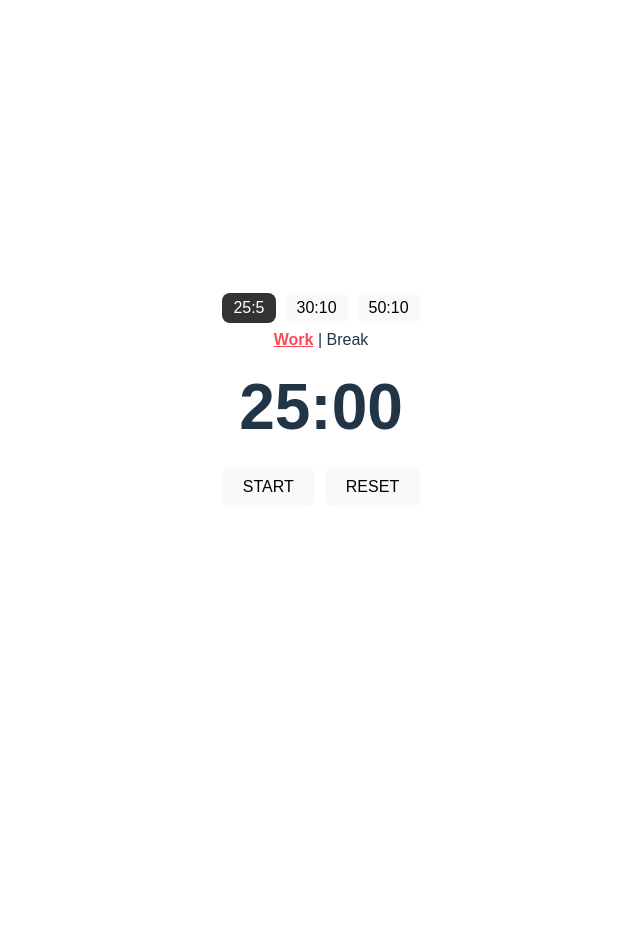
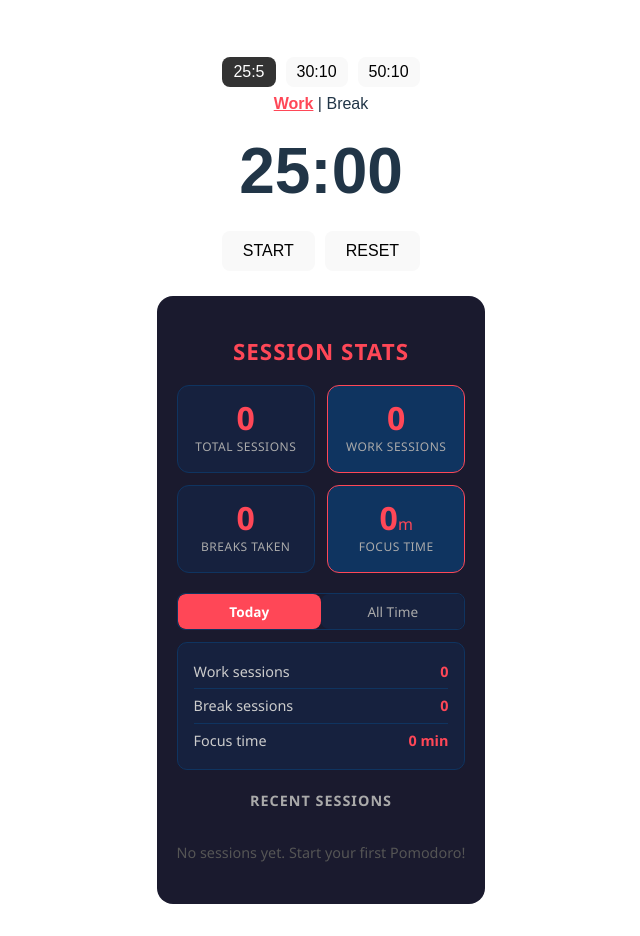
Before and after one commit to andreastojanova/Productivity-App, a Vue app: page / in a window 1280 px wide. Shown: the whole page, without its empty margins (319-959 px from the left). Before the commit the page ends 800 px from the top, so only its background shows below. Built offline with nearby package versions, Linux system fonts and the light colour scheme.

Commit message:
Add UserStats component

```diff
--- a/src/App.vue
+++ b/src/App.vue
@@ -28,17 +28,20 @@
       <button @click="resetTimer">RESET</button>
     </div>
   </div>
+
+  <div id="stats">
+    <UserStats :history="allSessions" @clear-history="clearHistory" />
+  </div>
 </template>
 
 <script setup>
-import { ref, computed, onUnmounted } from 'vue';
-
-const emit = defineEmits(['session-completed']);
+import {ref, computed, onUnmounted, onMounted} from 'vue';
+import UserStats from "./components/UserStats.vue";
 
 const presets = [
-  { work: 25, shortBreak: 5, longBreak: 15 },
-  { work: 30, shortBreak: 10, longBreak: 20 },
-  { work: 50, shortBreak: 10, longBreak: 30 }
+  {work: 25, shortBreak: 5, longBreak: 15},
+  {work: 30, shortBreak: 10, longBreak: 20},
+  {work: 50, shortBreak: 10, longBreak: 30}
 ];
 
 const selectedPresetIndex = ref(0);
@@ -47,12 +50,11 @@ const isRunning = ref(false);
 const timeLeft = ref(presets[0].work * 60);
 let timerInterval = null;
 
-  const displayTime = computed(() => {
+const displayTime = computed(() => {
   const minutes = Math.floor(timeLeft.value / 60);
   const seconds = timeLeft.value % 60;
   return `${minutes.toString().padStart(2, '0')}:${seconds.toString().padStart(2, '0')}`;
 });
-
 
 const toggleTimer = () => {
   if (isRunning.value) pauseLogic();
@@ -79,13 +81,12 @@ const pauseLogic = () => {
 const handleTransition = () => {
   pauseLogic();
 
-
-  emit('session-completed', {
+  // ✅ Call updateStats directly (emit was going nowhere in App.vue)
+  updateStats({
     type: mode.value,
     duration: presets[selectedPresetIndex.value][mode.value],
     timestamp: new Date().toISOString()
   });
-
 
   if (mode.value === 'work') {
     mode.value = 'shortBreak';
@@ -94,7 +95,6 @@ const handleTransition = () => {
     mode.value = 'work';
     alert("Break is over! Time to focus.");
   }
-
 
   timeLeft.value = presets[selectedPresetIndex.value][mode.value] * 60;
   startLogic();
@@ -112,19 +112,63 @@ const resetTimer = () => {
 };
 
 onUnmounted(() => pauseLogic());
+
+// --- Session history ---
+const allSessions = ref([]);
+
+const updateStats = (data) => {
+  allSessions.value.unshift(data);
+  localStorage.setItem('pomodoro-history', JSON.stringify(allSessions.value));
+};
+
+const clearHistory = () => {
+  allSessions.value = [];
+  localStorage.removeItem('pomodoro-history');
+};
+
+onMounted(() => {
+  const saved = localStorage.getItem('pomodoro-history');
+  if (saved) allSessions.value = JSON.parse(saved);
+});
 </script>
 
 <style scoped>
-
-
 .pomodoro-wrapper {
   text-align: center;
   font-family: sans-serif;
   padding: 20px;
 }
-.presets button { margin: 5px; padding: 5px 10px; cursor: pointer; }
-.active { background: #333; color: white; }
-.active-mode { font-weight: bold; color: #ff4757; text-decoration: underline; }
-.timer-display h1 { font-size: 4rem; margin: 20px 0; }
-.controls button { padding: 10px 20px; margin: 5px; cursor: pointer; }
+
+.presets button {
+  margin: 5px;
+  padding: 5px 10px;
+  cursor: pointer;
+}
+
+.active {
+  background: #333;
+  color: white;
+}
+
+.active-mode {
+  font-weight: bold;
+  color: #ff4757;
+  text-decoration: underline;
+}
+
+.timer-display h1 {
+  font-size: 4rem;
+  margin: 20px 0;
+}
+
+.controls button {
+  padding: 10px 20px;
+  margin: 5px;
+  cursor: pointer;
+}
+
+#stats {
+  max-width: 480px;
+  margin: 0 auto;
+}
 </style>
--- a/src/components/UserStats.vue
+++ b/src/components/UserStats.vue
@@ -1,11 +1,345 @@
+<template>
+  <div class="stats-container">
+    <h2 class="stats-title">Session Stats</h2>
+
+    <!-- Summary Cards -->
+    <div class="summary-grid">
+      <div class="stat-card">
+        <span class="stat-value">{{ totalSessions }}</span>
+        <span class="stat-label">Total Sessions</span>
+      </div>
+      <div class="stat-card accent">
+        <span class="stat-value">{{ workSessions }}</span>
+        <span class="stat-label">Work Sessions</span>
+      </div>
+      <div class="stat-card">
+        <span class="stat-value">{{ breakSessions }}</span>
+        <span class="stat-label">Breaks Taken</span>
+      </div>
+      <div class="stat-card accent">
+        <span class="stat-value">{{ totalFocusMinutes }}<small>m</small></span>
+        <span class="stat-label">Focus Time</span>
+      </div>
+    </div>
+
+    <!-- Today vs All Time Toggle -->
+    <div class="filter-tabs">
+      <button :class="{ active: filter === 'today' }" @click="filter = 'today'">Today</button>
+      <button :class="{ active: filter === 'all' }" @click="filter = 'all'">All Time</button>
+    </div>
+
+    <!-- Filtered Stats -->
+    <div class="filtered-stats">
+      <div class="filtered-row">
+        <span>Work sessions</span>
+        <strong>{{ filteredWorkSessions }}</strong>
+      </div>
+      <div class="filtered-row">
+        <span>Break sessions</span>
+        <strong>{{ filteredBreakSessions }}</strong>
+      </div>
+      <div class="filtered-row">
+        <span>Focus time</span>
+        <strong>{{ filteredFocusMinutes }} min</strong>
+      </div>
+    </div>
+
+    <!-- Session History -->
+    <div class="history-section">
+      <h3>Recent Sessions</h3>
+      <div v-if="history.length === 0" class="empty-state">
+        No sessions yet. Start your first Pomodoro!
+      </div>
+      <ul v-else class="history-list">
+        <li
+            v-for="(session, index) in recentHistory"
+            :key="index"
+            :class="['history-item', session.type === 'work' ? 'work' : 'break']"
+        >
+          <span class="session-badge">{{ session.type === 'work' ? '🍅' : '☕' }}</span>
+          <span class="session-type">{{ session.type === 'work' ? 'Work' : 'Break' }}</span>
+          <span class="session-duration">{{ session.duration }} min</span>
+          <span class="session-time">{{ formatTime(session.timestamp) }}</span>
+        </li>
+      </ul>
+    </div>
+
+    <!-- Clear History -->
+    <button v-if="history.length > 0" class="clear-btn" @click="$emit('clear-history')">
+      Clear History
+    </button>
+  </div>
+</template>
+
 <script setup>
+import { ref, computed } from 'vue';
 
+const props = defineProps({
+  history: {
+    type: Array,
+    default: () => []
+  }
+});
+
+defineEmits(['clear-history']);
+
+const filter = ref('today');
+
+// --- All-time stats ---
+const totalSessions = computed(() => props.history.length);
+
+const workSessions = computed(() =>
+    props.history.filter(s => s.type === 'work').length
+);
+
+const breakSessions = computed(() =>
+    props.history.filter(s => s.type === 'shortBreak').length
+);
+
+const totalFocusMinutes = computed(() =>
+    props.history
+        .filter(s => s.type === 'work')
+        .reduce((sum, s) => sum + (s.duration || 0), 0)
+);
+
+// --- Filtered stats (today vs all time) ---
+const isToday = (isoString) => {
+  const date = new Date(isoString);
+  const now = new Date();
+  return (
+      date.getFullYear() === now.getFullYear() &&
+      date.getMonth() === now.getMonth() &&
+      date.getDate() === now.getDate()
+  );
+};
+
+const filteredHistory = computed(() =>
+    filter.value === 'today'
+        ? props.history.filter(s => isToday(s.timestamp))
+        : props.history
+);
+
+const filteredWorkSessions = computed(() =>
+    filteredHistory.value.filter(s => s.type === 'work').length
+);
+
+const filteredBreakSessions = computed(() =>
+    filteredHistory.value.filter(s => s.type === 'shortBreak').length
+);
+
+const filteredFocusMinutes = computed(() =>
+    filteredHistory.value
+        .filter(s => s.type === 'work')
+        .reduce((sum, s) => sum + (s.duration || 0), 0)
+);
+
+// --- Recent 10 sessions for history list ---
+const recentHistory = computed(() => props.history.slice(0, 10));
+
+// --- Helpers ---
+const formatTime = (isoString) => {
+  const date = new Date(isoString);
+  return date.toLocaleTimeString([], { hour: '2-digit', minute: '2-digit' });
+};
 </script>
 
-<template>
+<style scoped>
+.stats-container {
+  font-family: 'Segoe UI', Tahoma, Geneva, Verdana, sans-serif;
+  max-width: 480px;
+  margin: 0 auto;
+  padding: 20px;
+  background: #1a1a2e;
+  border-radius: 16px;
+  color: #eee;
+}
 
-</template>
+.stats-title {
+  text-align: center;
+  font-size: 1.4rem;
+  margin-bottom: 16px;
+  color: #ff4757;
+  letter-spacing: 1px;
+  text-transform: uppercase;
+}
 
-<style scoped>
+/* Summary Cards */
+.summary-grid {
+  display: grid;
+  grid-template-columns: 1fr 1fr;
+  gap: 12px;
+  margin-bottom: 20px;
+}
 
+.stat-card {
+  background: #16213e;
+  border-radius: 12px;
+  padding: 16px 12px;
+  text-align: center;
+  border: 1px solid #0f3460;
+  display: flex;
+  flex-direction: column;
+  gap: 4px;
+}
+
+.stat-card.accent {
+  background: #0f3460;
+  border-color: #ff4757;
+}
+
+.stat-value {
+  font-size: 2rem;
+  font-weight: 700;
+  color: #ff4757;
+  line-height: 1;
+}
+
+.stat-value small {
+  font-size: 1rem;
+  font-weight: 400;
+}
+
+.stat-label {
+  font-size: 0.75rem;
+  color: #aaa;
+  text-transform: uppercase;
+  letter-spacing: 0.5px;
+}
+
+/* Filter Tabs */
+.filter-tabs {
+  display: flex;
+  border-radius: 8px;
+  overflow: hidden;
+  margin-bottom: 12px;
+  border: 1px solid #0f3460;
+}
+
+.filter-tabs button {
+  flex: 1;
+  padding: 8px;
+  background: #16213e;
+  color: #aaa;
+  border: none;
+  cursor: pointer;
+  font-size: 0.85rem;
+  transition: all 0.2s;
+}
+
+.filter-tabs button.active {
+  background: #ff4757;
+  color: white;
+  font-weight: 600;
+}
+
+/* Filtered Stats */
+.filtered-stats {
+  background: #16213e;
+  border-radius: 10px;
+  padding: 12px 16px;
+  margin-bottom: 20px;
+  border: 1px solid #0f3460;
+}
+
+.filtered-row {
+  display: flex;
+  justify-content: space-between;
+  align-items: center;
+  padding: 6px 0;
+  font-size: 0.9rem;
+  color: #ccc;
+  border-bottom: 1px solid #0f3460;
+}
+
+.filtered-row:last-child {
+  border-bottom: none;
+}
+
+.filtered-row strong {
+  color: #ff4757;
+}
+
+/* History Section */
+.history-section h3 {
+  font-size: 0.9rem;
+  text-transform: uppercase;
+  letter-spacing: 1px;
+  color: #aaa;
+  margin-bottom: 10px;
+}
+
+.empty-state {
+  text-align: center;
+  color: #555;
+  font-size: 0.9rem;
+  padding: 20px 0;
+}
+
+.history-list {
+  list-style: none;
+  padding: 0;
+  margin: 0;
+  display: flex;
+  flex-direction: column;
+  gap: 6px;
+}
+
+.history-item {
+  display: flex;
+  align-items: center;
+  gap: 10px;
+  padding: 8px 12px;
+  border-radius: 8px;
+  font-size: 0.85rem;
+}
+
+.history-item.work {
+  background: rgba(255, 71, 87, 0.1);
+  border-left: 3px solid #ff4757;
+}
+
+.history-item.break {
+  background: rgba(46, 213, 115, 0.1);
+  border-left: 3px solid #2ed573;
+}
+
+.session-badge { font-size: 1rem; }
+
+.session-type {
+  flex: 1;
+  font-weight: 600;
+  color: #eee;
+}
+
+.session-duration {
+  color: #aaa;
+  font-size: 0.8rem;
+}
+
+.session-time {
+  color: #666;
+  font-size: 0.75rem;
+  min-width: 48px;
+  text-align: right;
+}
+
+/* Clear button */
+.clear-btn {
+  display: block;
+  width: 100%;
+  margin-top: 16px;
+  padding: 8px;
+  background: transparent;
+  border: 1px solid #333;
+  border-radius: 8px;
+  color: #555;
+  cursor: pointer;
+  font-size: 0.8rem;
+  transition: all 0.2s;
+}
+
+.clear-btn:hover {
+  border-color: #ff4757;
+  color: #ff4757;
+}
 </style>
```
